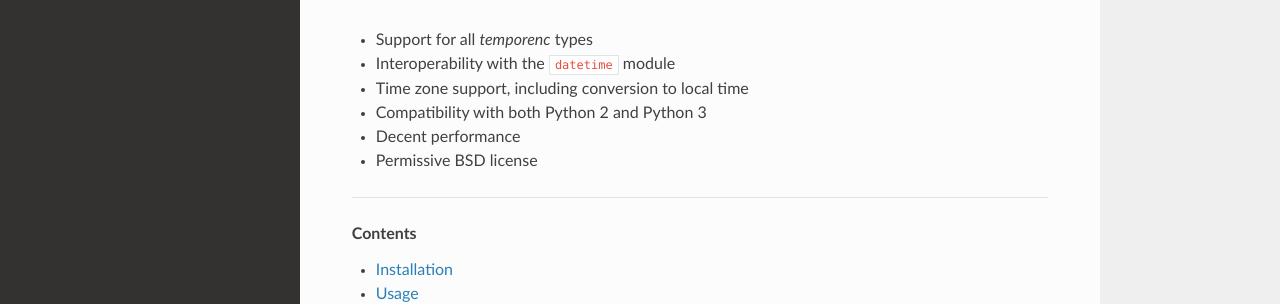
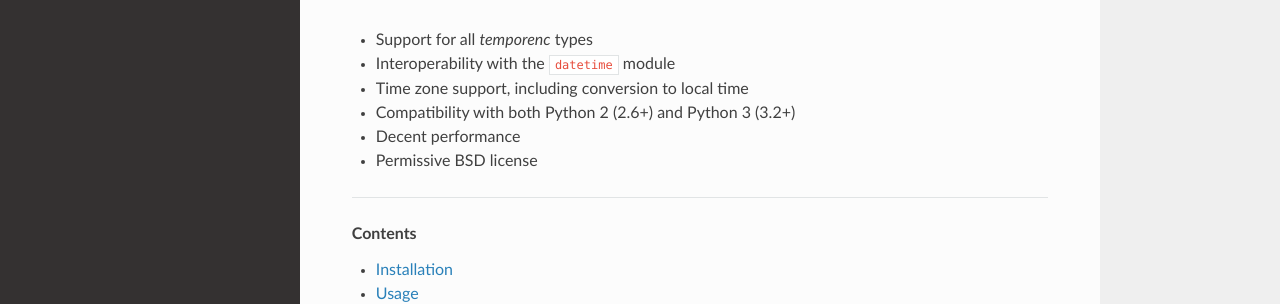
Before and after one commit to temporenc/temporenc-python, a Sphinx documentation site: the page built from doc/index.rst, in a window 1280 px wide and 900 px high. Shown: the part 228-532 px from the top of the window. Built offline with Sphinx 7.4.7 and the Read the Docs theme 2.0.0, drawn with Linux system fonts in a browser that asks for light colours.

Commit message:
Add Python 3.2 compat (only a small tweak in the tests)

```diff
--- a/doc/index.rst
+++ b/doc/index.rst
@@ -13,7 +13,7 @@ Features:
 
 * Time zone support, including conversion to local time
 
-* Compatibility with both Python 2 and Python 3
+* Compatibility with both Python 2 (2.6+) and Python 3 (3.2+)
 
 * Decent performance
 
```
Also changed, not shown: 2 other files.
